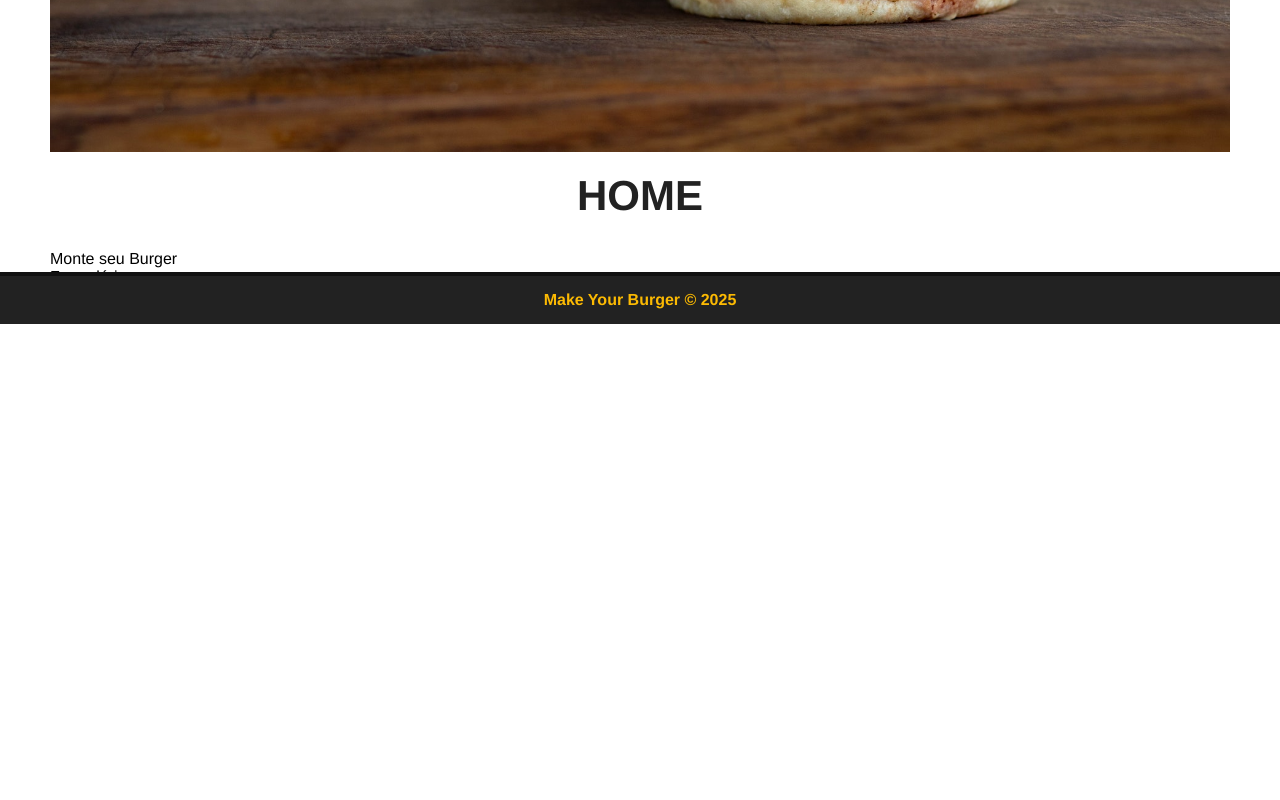
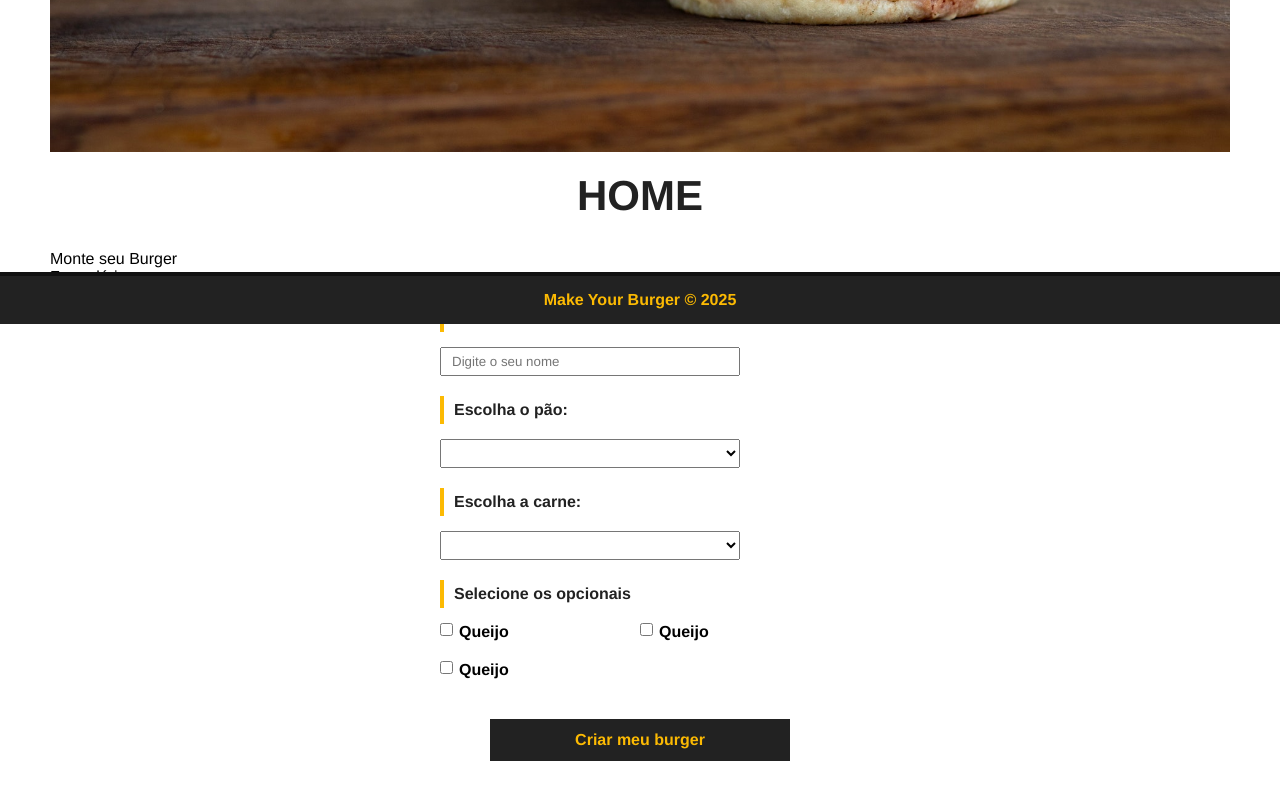
Before and after one commit to lazarojoabe/make_your_burger, a Vue app: page / in a window 1280 px wide. Shown: the part 476-1276 px from the top of the page. Before the commit the page ends 812 px from the top, so only its background shows below. Built offline with nearby package versions, Linux system fonts and the light colour scheme.

Commit message:
form criado

```diff
--- /dev/null
+++ b/src/components/BurgerForm.vue
@@ -0,0 +1,116 @@
+<template>
+    <p>Componente de mensagem</p>
+    <div>
+        <form id="burger-form">
+            <div class="input-container">
+                <label for="nome">Nome do cliente:</label>
+                <input type="text" id="nome" name="nome" v-model="nome" placeholder="Digite o seu nome">
+            </div>
+            <div class="input-container">
+                <label for="pao">Escolha o pão:</label>
+                <select name="" id="pao" v-model="pao">
+                    <option value="">Selecione o seu pão</option>
+                    <option value="integral">Integral</option>
+                </select>
+            </div>
+            <div class="input-container">
+                <label for="carne">Escolha a carne:</label>
+                <select name="" id="carne" v-model="carne">
+                    <option value="">Selecione o sua carne</option>
+                    <option value="Alcatra">Alcatra</option>
+                </select>
+            </div>
+            <div id="opcionais-container" class="input-container">
+                <label id="opcionais-title" for="opcionais">Selecione os opcionais</label>
+                <div class="checkbox-container">
+                    <input type="checkbox" name="opcionais" id="queijo" value="queijo" v-model="opcionais">
+                    <span for="queijo">Queijo</span>
+                </div>
+                <div class="checkbox-container">
+                    <input type="checkbox" name="opcionais" id="queijo" value="queijo" v-model="opcionais">
+                    <span for="queijo">Queijo</span>
+                </div>
+                <div class="checkbox-container">
+                    <input type="checkbox" name="opcionais" id="queijo" value="queijo" v-model="opcionais">
+                    <span for="queijo">Queijo</span>
+                </div>
+            </div>
+            <div class="input-container">
+                <input type="submit" class="submit-btn" value="Criar meu burger">
+            </div>
+        </form>
+    </div>
+</template>
+<script>
+    export default {
+        name: "BurgerForm"
+    }
+</script>
+<style scoped>
+  #burger-form {
+    max-width: 400px;
+    margin: 0 auto;
+  }
+
+  .input-container {
+    display: flex;
+    flex-direction: column;
+    margin-bottom: 20px;
+  }
+
+  label {
+    font-weight: bold;
+    margin-bottom: 15px;
+    color: #222;;
+    padding: 5px 10px;
+    border-left: 4px solid #fcba03;
+  }
+
+  input, select {
+    padding: 5px 10px;
+    width: 300px;
+  }
+
+  #opcionais-container {
+    flex-direction: row;
+    flex-wrap: wrap;
+  }
+
+  #opcionais-title {
+    width: 100%;
+  }
+
+  .checkbox-container {
+    display: flex;
+    align-items: flex-start;
+    width: 50%;
+    margin-bottom: 20px;
+  }
+
+  .checkbox-container span,
+  .checkbox-container input {
+    width: auto;
+  }
+
+  .checkbox-container span {
+    margin-left: 6px;
+    font-weight: bold;
+  }
+
+  .submit-btn {
+    background-color: #222;
+    color:#fcba03;
+    font-weight: bold;
+    border: 2px solid #222;
+    padding: 10px;
+    font-size: 16px;
+    margin: 0 auto;
+    cursor: pointer;
+    transition: .5s;
+  }
+
+  .submit-btn:hover {
+    background-color: transparent;
+    color: #222;
+  }
+</style>
--- a/src/views/Home.vue
+++ b/src/views/Home.vue
@@ -4,16 +4,18 @@
     <h1>HOME</h1>
     <p>Monte seu Burger</p>
     <p>Formulário</p>
-
+    <BurgerForm/>
   </div>
 </template>
 
 <script>
   import Banner from "@/components/Banner.vue";
+  import BurgerForm from "@/components/BurgerForm.vue";
   export default {
     name: "Home",
     components: {
       Banner,
+      BurgerForm,
     },
   };
 </script>
```
